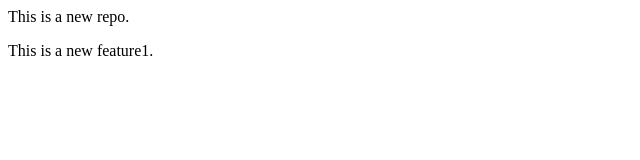
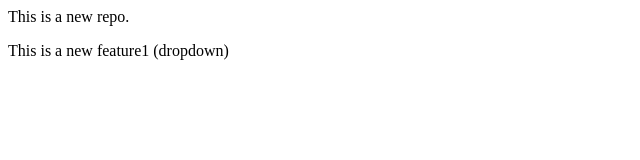
Before and after one commit to rahulallure/localRepo, a plain HTML site: page index.html in a window 1280 px wide. Shown: the full height of the page, 0-640 px from the left. Drawn offline with Linux system fonts and the light colour scheme.

```diff
--- a/index.html
+++ b/index.html
@@ -1,2 +1,2 @@
 <p>This is a new repo.</p>
-<p>This is a new feature1.</p>
+<p>This is a new feature1 (dropdown)</p>
```
